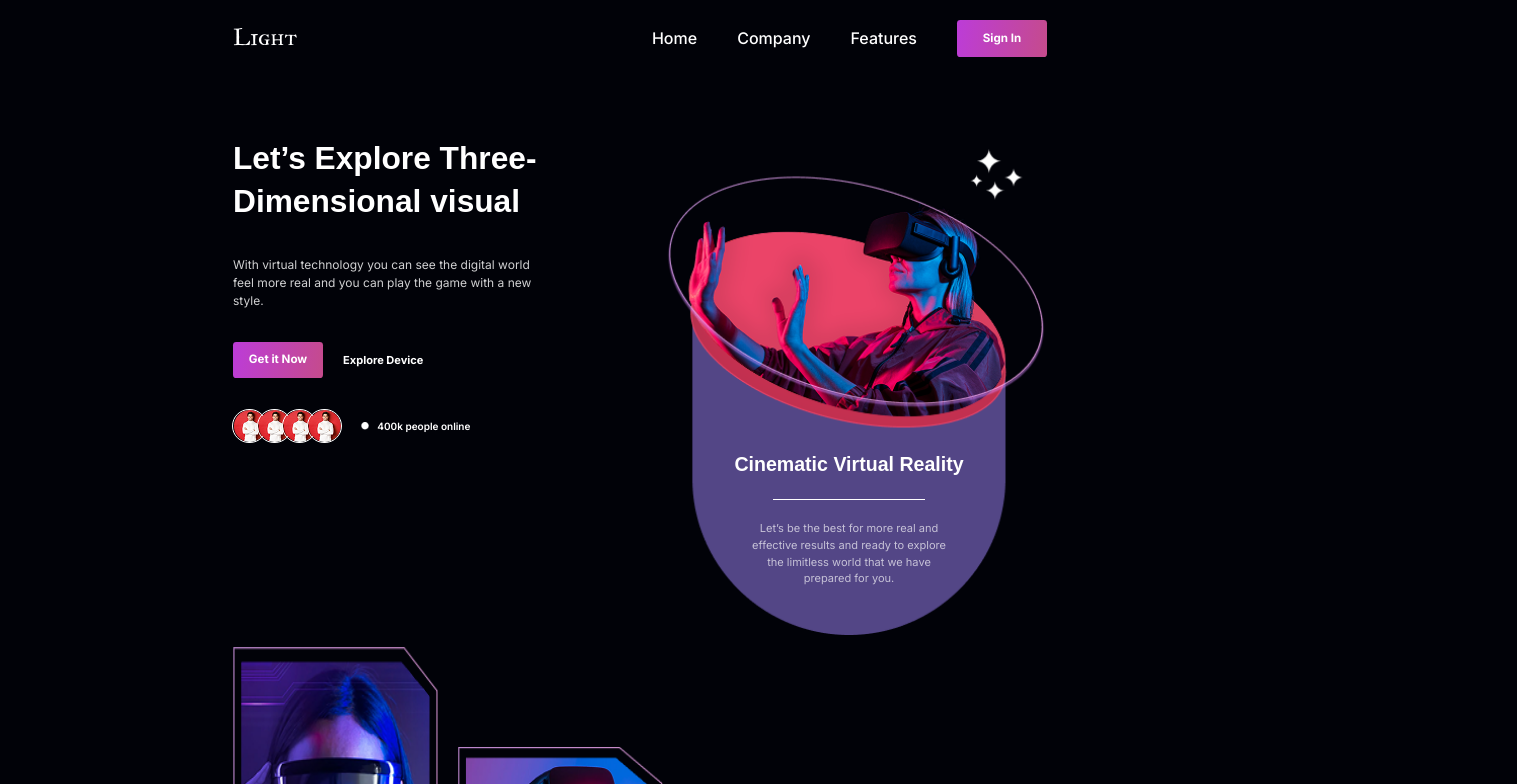
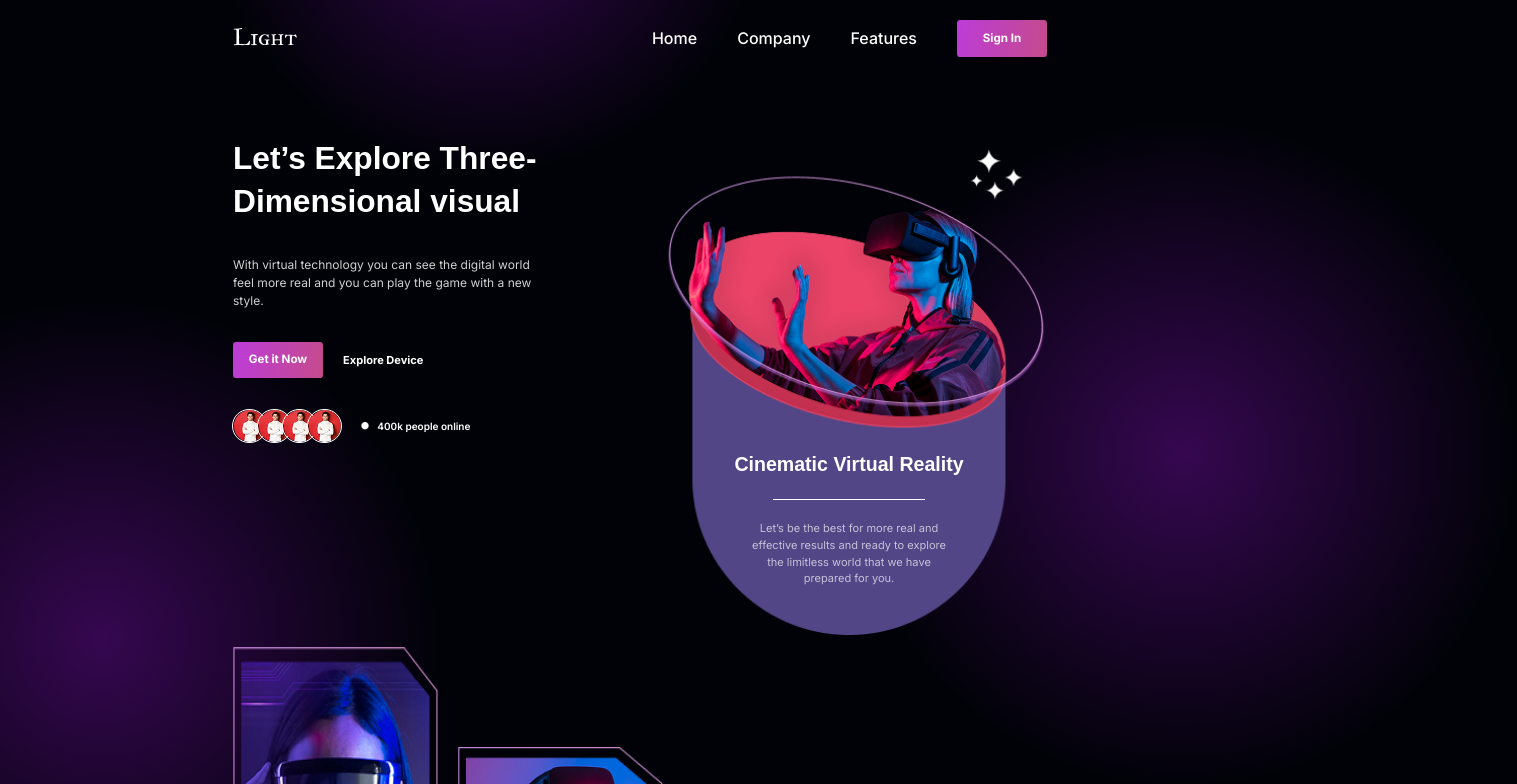
Before and after one commit to MohamadWebdev/modern-ui-ux-2, a Next.js app: page / in a window 1280 px wide. Shown: the top 784 px of the page, 1517 px wide, since content can reach past the window. Built offline with nearby package versions, Linux system fonts and the light colour scheme; a web font is replaced by a local one.

Commit message:
adding background

```diff
--- a/app/page.tsx
+++ b/app/page.tsx
@@ -4,15 +4,18 @@ import NewExperience from "@/components/NewExperience";
 
 const page = () => {
   return (
-    <div className="w-full">
-      <div className="w-full px-5 max-w-[854px] mx-auto">
+    <section className="w-full">
+      <div className="w-full px-5 max-w-[854px] mx-auto relative lg:overflow-x-visible overflow-x-hidden">
+        <div className="gradient_bg absolute z-[-1] sm:-top-[400px] -top-[350px] left-0 w-[552.48px] h-[552.48px]"/>
+
+        <div className="gradient_bg absolute z-[-1] object-contain md:top-[100px] sm:top-[300px] top-[350px] sm:-right-[450px] -right-[300px] w-[667.97px] h-[667.97px]"/>
+
+        <div className="gradient_bg absolute z-[-1] md:top-[280px] sm:top-[900px] top-[1000px] sm:-left-[450px] -left-[300px] w-[675.53px] h-[675.53px]"/>
         <Navbar/>
         <Hero/>
-
         <NewExperience/>
-
       </div>
-    </div>
+    </section>
   );
 };
 
--- a/components/Hero.tsx
+++ b/components/Hero.tsx
@@ -2,7 +2,7 @@ import Button from "./Button";
 
 const Hero = () => {
   return (
-    <section className="md:mt-20 mt-10 flex w-full md:flex-row flex-col max-md:items-center justify-between h-auto flex-wrap max-md:gap-10">
+    <section className="md:mt-20 z-[1] mt-10 flex w-full md:flex-row flex-col max-md:items-center justify-between h-auto flex-wrap max-md:gap-10">
       <div className="text-white">
         <h1 className="font-Orbitron text-[31.69px] font-black leading-[43.4px] text-left max-w-[333px]">
           Let’s Explore Three-Dimensional visual
--- a/components/NewExperience.tsx
+++ b/components/NewExperience.tsx
@@ -2,7 +2,7 @@ import Button from "./Button";
 
 const NewExperience = () => {
   return (
-    <section className="w-full flex text-white justify-between flex-wrap max-md:flex-col max-md:items-center max-md:mt-10">
+    <section className="w-full z-[10] flex text-white justify-between flex-wrap max-md:flex-col max-md:items-center max-md:mt-10">
       <div className="flex max-sm:flex-col">
         <img className="w-[205.16px] mr-5 h-[277.16]" src="/img/Group1.png" alt="" />
         <img className="w-[205.16px] h-[277.16] mt-25" src="/img/Group2.png" alt="" />
--- a/styles/globals.css
+++ b/styles/globals.css
@@ -122,3 +122,11 @@ body {
   transition: all 0.2s ease-in;
 
 }
+
+.gradient_bg{
+  background: radial-gradient(
+    closest-side,
+    rgba(170, 20, 240, 0.31) 0%,
+    rgba(170, 20, 240, 0) 100%
+  );
+}
```
